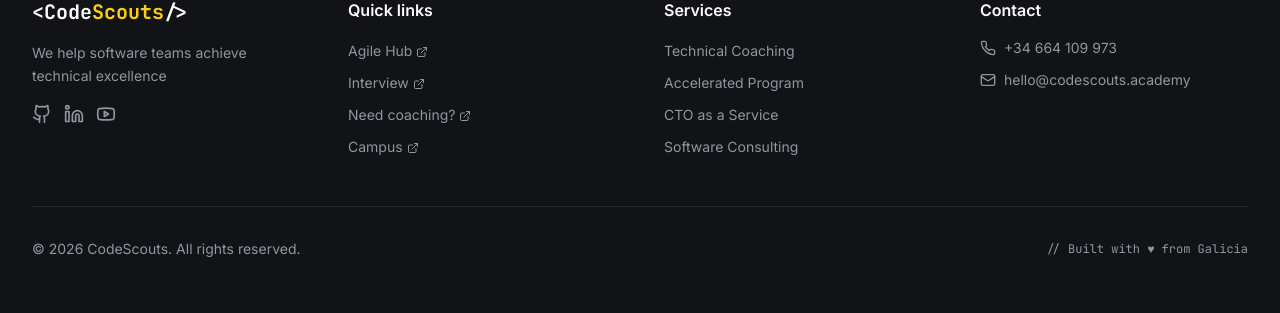
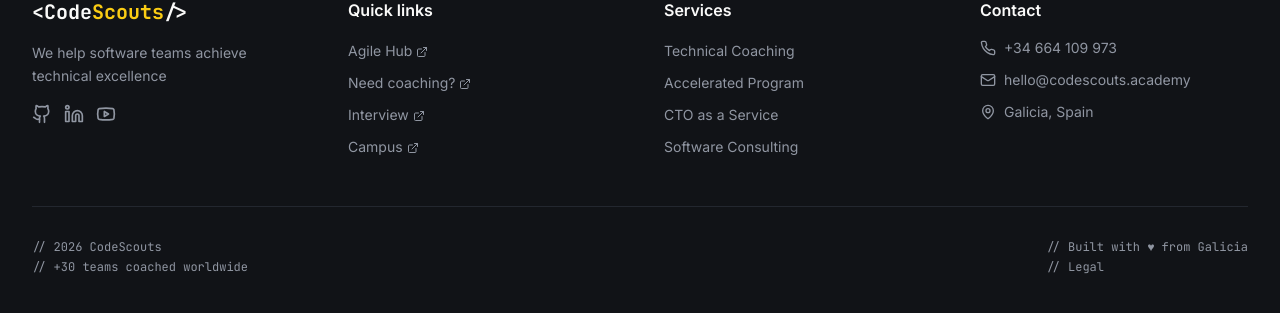
Before and after one commit to codescouts-academy/codescouts-web-2026, a Next.js app: page /en/legal in a window 1280 px wide. Shown: the part 2459-2772 px from the top of the page. Built offline with nearby package versions, Linux system fonts and the light colour scheme.

Commit message:
feat: add robots.txt and sitemap generation; enhance footer and contact sections with location details and update course durations

```diff
--- /dev/null
+++ b/src/app/sitemap.ts
@@ -0,0 +1,44 @@
+import { Languages } from '@/i18n';
+import { getPostsFromLang } from '@/lib/blog';
+import { MetadataRoute } from 'next'
+
+const baseUrl = process.env.SITE_URL;
+
+const pages = [
+  "/",
+  "/contact",
+  "/clients",
+  "/services",
+  "/courses",
+]
+
+export const dynamic = 'force-static';
+
+export default async function sitemap(): Promise<MetadataRoute.Sitemap> {
+  const staticPages = []
+  const dynamicPages = []
+
+  for (const locale of Languages) {
+    for (const page of pages) {
+      staticPages.push({
+        url: `${baseUrl}/${locale}${page}`,
+        lastModified: new Date(),
+        changeFrequency: 'monthly' as const,
+        priority: 0.8,
+      })
+    }
+
+    const posts = await getPostsFromLang(locale);
+
+    for (const post of posts) {
+      dynamicPages.push({
+        url: `${baseUrl}/${locale}/blog/${post.slug}`,
+        lastModified: new Date(post.date),
+        changeFrequency: 'weekly' as const,
+        priority: 0.6,
+      })
+    }
+  }
+
+  return [...staticPages, ...dynamicPages]
+}
--- a/src/components/layout/Footer.tsx
+++ b/src/components/layout/Footer.tsx
@@ -9,6 +9,7 @@ import {
   LucideExternalLink,
   Youtube,
   Instagram,
+  MapPin,
 } from "lucide-react";
 import { useLocale, useTranslations } from "next-intl";
 import Link from "next/link";
@@ -19,11 +20,11 @@ const Footer = () => {
 
   const externalLinks = [
     { href: "https://agile.codescouts.academy/", label: "Agile Hub" },
-    { href: "https://interview.codescouts.academy/", label: "Interview" },
     {
       href: "https://coach.codescouts.academy/",
       label: "Need coaching?",
     },
+    { href: "https://interview.codescouts.academy/", label: "Interview" },
     { href: "https://campus.codescouts.academy/", label: "Campus" },
   ];
 
@@ -156,6 +157,12 @@ const Footer = () => {
                   {t("contact.email")}
                 </a>
               </li>
+              <li>
+                <p className="flex items-center gap-2 text-muted-foreground hover:text-primary transition-colors text-sm">
+                  <MapPin className="h-4 w-4" />
+                  {t("contact.location")}
+                </p>
+              </li>
             </ul>
           </div>
         </div>
@@ -163,11 +170,26 @@ const Footer = () => {
         {/* Bottom Bar */}
         <div className="mt-12 pt-8 border-t border-border flex flex-col md:flex-row justify-between items-center gap-4">
           <p className="text-muted-foreground text-sm">
-            © {new Date().getFullYear()} CodeScouts. {t("footer.rights")}.
+            <div className="flex flex-col gap-1">
+              <p className="text-muted-foreground text-xs font-mono">
+                {`// ${new Date().getFullYear()} CodeScouts`}
+              </p>
+              <p className="text-muted-foreground text-xs font-mono">
+                {"// +30 teams coached worldwide"}
+              </p>
+            </div>
           </p>
-          <p className="text-muted-foreground text-xs font-mono">
-            {"// Built with ♥ from Galicia"}
-          </p>
+          <div className="flex flex-col gap-1">
+            <p className="text-muted-foreground text-xs font-mono">
+              {"// Built with ♥ from Galicia"}
+            </p>
+            <Link
+              href={`/${locale}/legal`}
+              className="text-muted-foreground text-xs font-mono"
+            >
+              {"// Legal"}
+            </Link>
+          </div>
         </div>
       </div>
     </footer>
--- a/src/components/sections/Contact.tsx
+++ b/src/components/sections/Contact.tsx
@@ -40,7 +40,7 @@ const Contact = () => {
     {
       icon: MapPin,
       label: t("contact.form.location"),
-      value: "Galicia, España",
+      value: t("contact.location"),
       href: null,
     },
   ];
--- a/src/components/sections/Courses.tsx
+++ b/src/components/sections/Courses.tsx
@@ -39,7 +39,7 @@ const Courses = ({ locale }: { locale: Language }) => {
       icon: Code,
       title: t("courses.legacyCode.title"),
       description: t("courses.legacyCode.description"),
-      duration: "16-24",
+      duration: "20",
       level: t("courses.level.advanced"),
       tags: ["Refactoring", "Testing", "SOLID"],
     },
@@ -57,7 +57,7 @@ const Courses = ({ locale }: { locale: Language }) => {
       icon: Puzzle,
       title: t("courses.designPatterns.title"),
       description: t("courses.designPatterns.description"),
-      duration: "12-16",
+      duration: "16",
       level: "Intermedio",
       tags: ["GoF Patterns", "OOP", "Diseño"],
     },
@@ -66,7 +66,7 @@ const Courses = ({ locale }: { locale: Language }) => {
       icon: Sparkles,
       title: t("courses.cleanCode.title"),
       description: t("courses.cleanCode.description"),
-      duration: "8-12",
+      duration: "16",
       level: t("courses.level.basic"),
       tags: ["Best Practices", "Legibilidad", "Mantenibilidad"],
     },
@@ -75,7 +75,7 @@ const Courses = ({ locale }: { locale: Language }) => {
       icon: Rocket,
       title: t("courses.nextJs.title"),
       description: t("courses.nextJs.description"),
-      duration: "16-24",
+      duration: "16",
       level: t("courses.level.intermediate"),
       tags: ["Next.js", "SSR", "Vercel"],
     },
@@ -84,7 +84,7 @@ const Courses = ({ locale }: { locale: Language }) => {
       icon: Box,
       title: t("courses.ddd.title"),
       description: t("courses.ddd.description"),
-      duration: "20-24",
+      duration: "16",
       level: t("courses.level.advanced"),
       tags: ["Domain", "Bounded Context", "Aggregates"],
     },
@@ -93,7 +93,7 @@ const Courses = ({ locale }: { locale: Language }) => {
       icon: TestTube,
       title: t("courses.tdd.title"),
       description: t("courses.tdd.description"),
-      duration: "12-16",
+      duration: "16",
       level: t("courses.level.intermediate"),
       tags: ["Testing", "Red-Green-Refactor", "Unit Tests"],
     },
@@ -102,7 +102,7 @@ const Courses = ({ locale }: { locale: Language }) => {
       icon: FileCode,
       title: t("courses.react.title"),
       description: t("courses.react.description"),
-      duration: "24-32",
+      duration: "16",
       level: t("courses.level.basicIntermediate"),
       tags: ["React", "TypeScript", "Hooks"],
     },
@@ -111,7 +111,7 @@ const Courses = ({ locale }: { locale: Language }) => {
       icon: Shapes,
       title: t("courses.oop.title"),
       description: t("courses.oop.description"),
-      duration: "12-16",
+      duration: "16",
       level: t("courses.level.basic"),
       tags: ["OOP", "SOLID", "Abstracción"],
     },
--- a/src/messages/en.json
+++ b/src/messages/en.json
@@ -238,6 +238,7 @@
     "callUs": "Schedule call",
     "successMessage": "Message sent successfully!",
     "errorMessage": "There was an error sending your message. Please try again later.",
+    "location": "Galicia, Spain",
     "form": {
       "namePlaceholder": "John",
       "lastnamePlaceholder": "Doe",
@@ -258,8 +259,7 @@
   "footer": {
     "tagline": "We help software teams achieve technical excellence",
     "quickLinks": "Quick links",
-    "followUs": "Follow us",
-    "rights": "All rights reserved"
+    "followUs": "Follow us"
   },
   "notFound": {
     "title": "404",
--- a/src/messages/es.json
+++ b/src/messages/es.json
@@ -238,6 +238,7 @@
     "callUs": "Agendar llamada",
     "successMessage": "¡Mensaje enviado con éxito!",
     "errorMessage": "Hubo un error al enviar tu mensaje. Por favor, inténtalo de nuevo más tarde.",
+    "location": "Galicia, España",
     "form": {
       "namePlaceholder": "Juan",
       "lastnamePlaceholder": "Pérez",
@@ -258,8 +259,7 @@
   "footer": {
     "tagline": "Ayudamos a los equipos de software a alcanzar la excelencia técnica",
     "quickLinks": "Enlaces rápidos",
-    "followUs": "Síguenos",
-    "rights": "Todos los derechos reservados"
+    "followUs": "Síguenos"
   },
   "notFound": {
     "title": "404",
```
Also changed, not shown: src/app/robots.txt (added).
